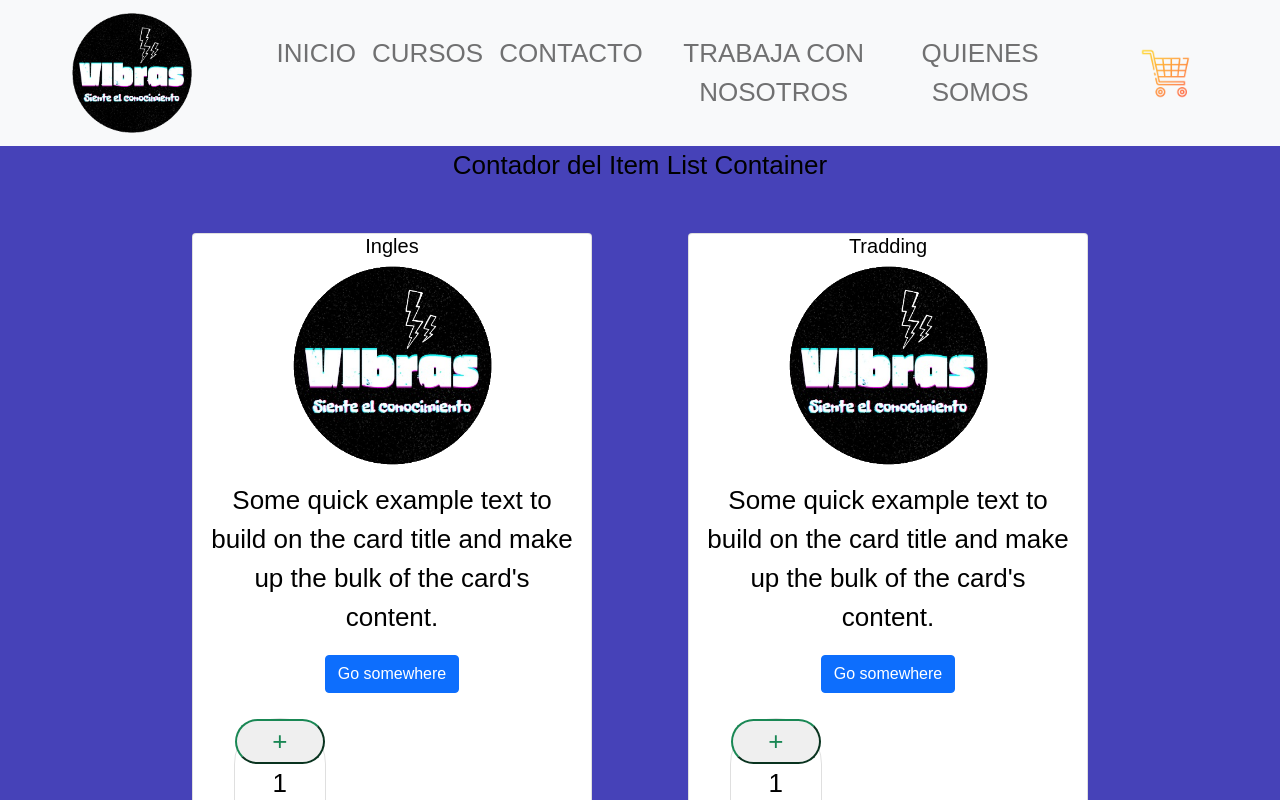
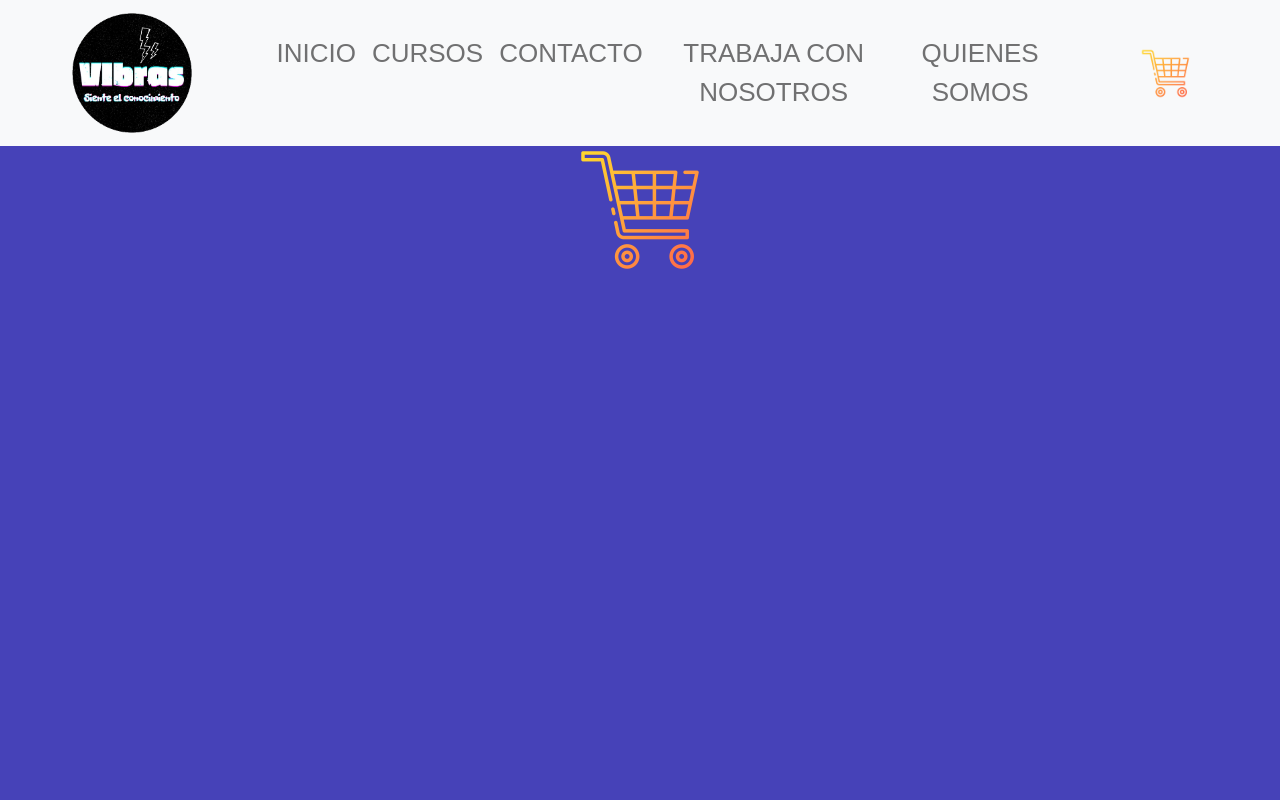
Before and after one commit to MatiasEGonzalez/ReactCH, a React (Vite) app: page /cart in a window 1280 px wide. Shown: the top 800 px of the page. Built offline with nearby package versions, Linux system fonts and the light colour scheme.

Commit message:
Primer entrega Final

```diff
--- a/helpers/getFetch.js
+++ b/helpers/getFetch.js
@@ -17,7 +17,14 @@ let productos = [
 
   ]
 
-  export const  getFetch = () => {
+  export const  getFetch = (id) => {
+if (id) {
+  return new Promise (( resolve, reject)=>{
+      setTimeout(()=>{
+          resolve(productos.find(productos = productos.id === id))
+      })
+  })
+}else{
     return new Promise(( resolve, reject) =>{
       //acciones
       setTimeout(()=>{
@@ -28,3 +35,5 @@ let productos = [
 
     })
   }
+
+}
--- a/package.json
+++ b/package.json
@@ -11,7 +11,8 @@
     "bootstrap": "^5.1.3",
     "react": "^18.0.0",
     "react-bootstrap": "^2.4.0",
-    "react-dom": "^18.0.0"
+    "react-dom": "^18.0.0",
+    "react-router-dom": "^6.3.0"
   },
   "devDependencies": {
     "@types/react": "^18.0.0",
--- a/src/App.jsx
+++ b/src/App.jsx
@@ -1,33 +1,47 @@
-
-
+import { BrowserRouter, Routes, Route } from  'react-router-dom'
 
 import NavBar from './componets/NavBar/NavBar'
 import ItemListContainer from './componets/ItemListContainer/ItemListContainer'
+import ItemDetailContainer from './componets/ItemDetailContainer/ItemDetailContainer'
+import Cart from './componets/NavBar/Cartwidget/Cart/Cart'
 
 import './App.css'
-import 'bootstrap/dist/css/bootstrap.min.css';
+import 'bootstrap/dist/css/bootstrap.min.css'
+
 
 
 function App() {
 
 
   return (
+   <BrowserRouter>
 
-    <div className='App' >
+      <div className='App' >
       <header className="App-header">
-        <div>
-
-        <NavBar />
-
-        <ItemListContainer saludar={'Contador del Item List Container'} />
+          <NavBar />
+          <Routes>
 
 
 
-        </div>
 
-      </header>
+                <Route path='/list' element={<ItemListContainer /> } />
+                <Route path='/detalle' element={<ItemDetailContainer /> } />
+                <Route path='/cart' element={<Cart /> } />
 
-    </div>
+
+
+
+
+
+
+
+
+
+          </Routes>
+          </header>
+      </div>
+
+   </BrowserRouter>
   )
 }
 
--- a/src/componets/ComponenteContainer/ComponenteContainer.jsx
+++ b/src/componets/ComponenteContainer/ComponenteContainer.jsx
@@ -3,11 +3,7 @@ import Titulos from "../Titulos/titulos"
 
 //EN EL COMPONENTE CONTENEDOR, VAN A ESTAR AGREGADAS LAS LLAMADAS A APIS, FUNCIONES, CARDS.. ETC
 const ComponenteContainer = ( {saludar} ) => {
-/*
-    function saludar (){
-        alert ('Hola Matias')
-      }
-*/
+
 
   return (
     <div>
--- a/src/componets/Item/Item.jsx
+++ b/src/componets/Item/Item.jsx
@@ -1,8 +1,9 @@
 import React from 'react'
+import ItemCount from "../ItemCount/ItemCount"
 
 import Button from 'react-bootstrap/Button';
 import Card from 'react-bootstrap/Card';
-import ItemCount from "../ItemCount/ItemCount"
+
 
 
 const onAdd = (cant) => {
--- /dev/null
+++ b/src/componets/ItemDetail/ItemDetail.jsx
@@ -0,0 +1,11 @@
+import React from 'react'
+
+const ItemDetail = () => {
+  return (
+    <div>
+
+    </div>
+  )
+}
+
+export default ItemDetail
--- /dev/null
+++ b/src/componets/ItemDetailContainer/ItemDetailContainer.jsx
@@ -0,0 +1,14 @@
+import React from 'react'
+import ItemDetail from '../ItemDetail/ItemDetail'
+
+const ItemDetailContainer = () => {
+  return (
+    <div>
+        ItemDetailContainer
+        <ItemDetail />
+
+    </div>
+  )
+}
+
+export default ItemDetailContainer
--- a/src/componets/ItemListContainer/ItemListContainer.jsx
+++ b/src/componets/ItemListContainer/ItemListContainer.jsx
@@ -18,7 +18,7 @@ const ItemListContainer = ({ saludar }) => {
     }, [])
 
 
-    console.log(productos)
+
 
     return (
       <div >
--- /dev/null
+++ b/src/componets/NavBar/Cartwidget/Cart/Cart.jsx
@@ -0,0 +1,11 @@
+import React from 'react'
+
+const Cart = () => {
+  return (
+    <div>
+      <img src='/Imagenes/carrito.png' alt="logo" className='w-25'/>
+    </div>
+  )
+}
+
+export default Cart
--- a/src/componets/NavBar/Cartwidget/Cartwidget.jsx
+++ b/src/componets/NavBar/Cartwidget/Cartwidget.jsx
@@ -1,3 +1,4 @@
+import Cart from "./Cart/Cart"
 
 
 const Cartwidget = () => {
@@ -5,7 +6,7 @@ const Cartwidget = () => {
     <div className='w-25'>
       {/*<img src={logo} alt="logo" className='w-25'/>*/}
       {/*<img src='https://cdn-icons-png.flaticon.com/512/5087/5087847.png' alt="Carrito" className='w-25'/>*/}
-      <img src='/Imagenes/carrito.png' alt="logo" className='w-25'/>
+      <Cart />
     </div>
   )
 }
```
Also changed, not shown: 2 other files (tests, documents, lock files or other folders).
